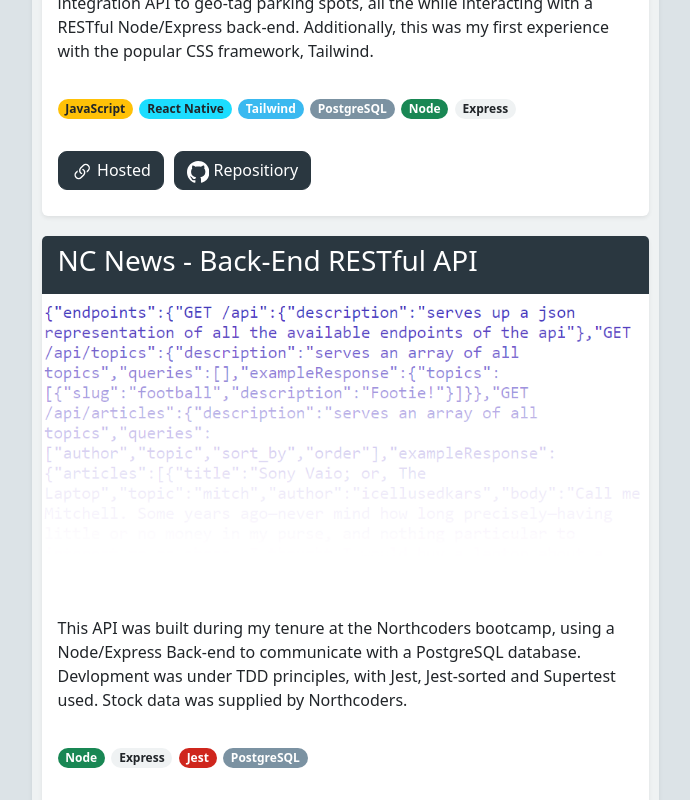
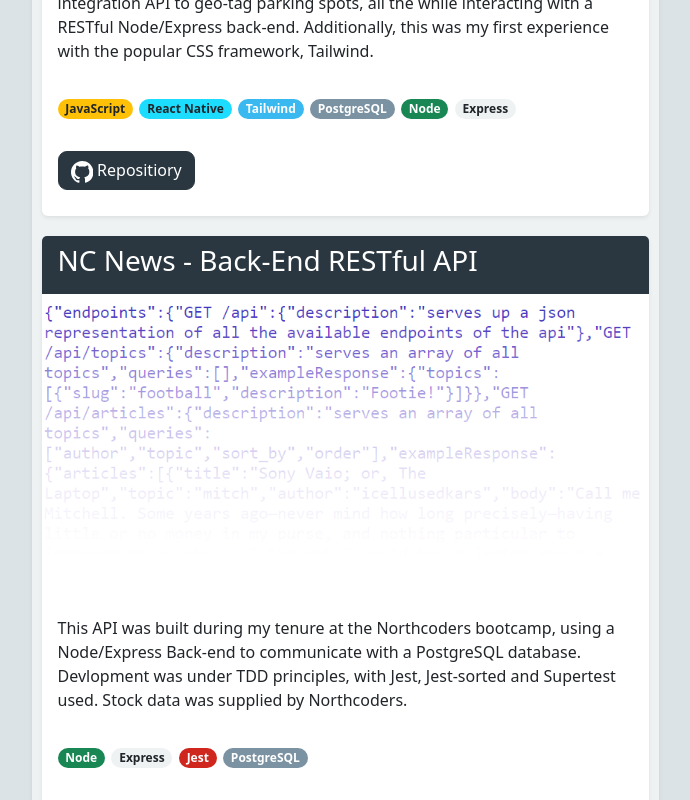
Before and after one commit to kmitch92/portfolio-website, a React (Create React App) app in the folder my-app/: page /portfolio in a window 1280 px wide. Shown: the part 2940-3740 px from the top of the page, without its empty margins (295-985 px from the left). Built offline with nearby package versions, Linux system fonts and the light colour scheme.

Commit message:
remove pathless hosted link for wePark app

```diff
--- a/my-app/src/Assets/projects.json
+++ b/my-app/src/Assets/projects.json
@@ -21,7 +21,7 @@
       "Description": "wePark was a group capstone project that closed the intensive 13-week Northcoders bootcamp. We used React-Native and Expo to quickly get up and running with mobile development, using the Expo Google maps integration API to geo-tag parking spots, all the while interacting with a RESTful Node/Express back-end. Additionally, this was my first experience with the popular CSS framework, Tailwind.",
       "Tags": "JavaScript React-Native Tailwind PostgreSQL Node Express",
       "Images": ["We-Park.png"],
-      "Link": "null",
+      "Link": "",
       "GitHub": "https://github.com/jakewilliams33/wePark-fe"
     },
     {
--- a/my-app/src/Pages/Portfolio.tsx
+++ b/my-app/src/Pages/Portfolio.tsx
@@ -71,6 +71,7 @@
                       </Card.Body>
 
                       <Card.Body>
+                        {project.Link !== '' && (
                           <Button
                             variant="darker-tg"
                             style={{
@@ -80,8 +81,10 @@
                             }}
                             href={project.Link}
                           >
-                          <BsLink45Deg style={{ fontSize: '1.4rem' }} /> Hosted
+                            <BsLink45Deg style={{ fontSize: '1.4rem' }} />{' '}
+                            Hosted
                           </Button>
+                        )}
                         <Button
                           variant="darker-tg"
                           href={project.GitHub}
```
Lines whose indentation alone changed are shown as unchanged.
